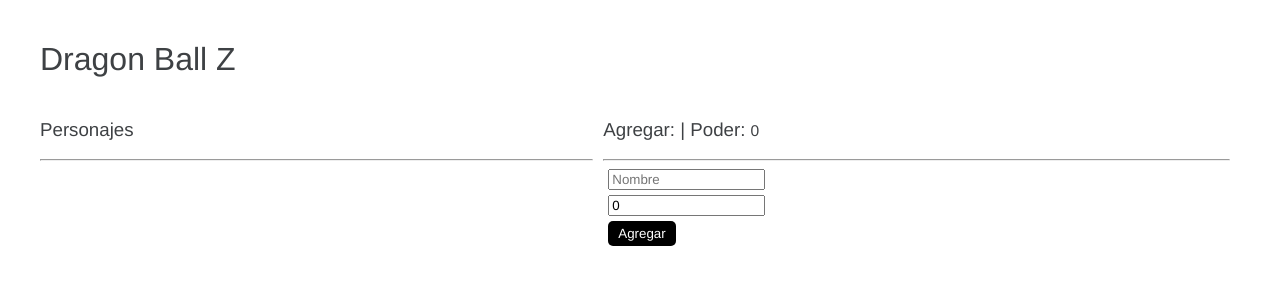
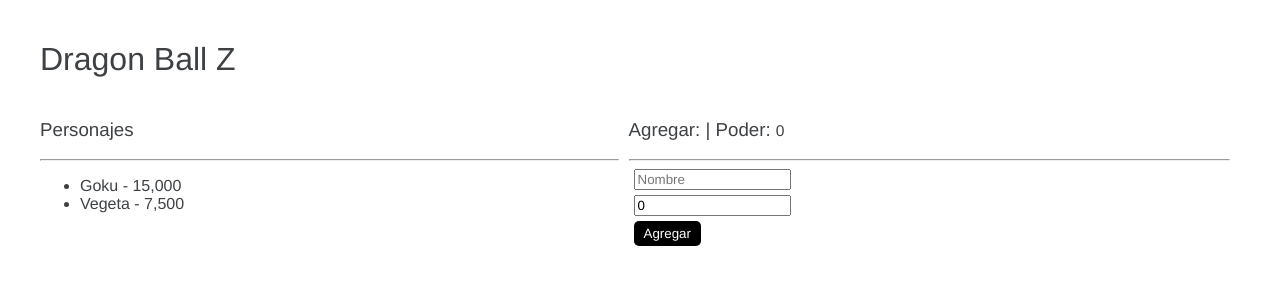
Before and after one commit to mihailmariusiondev/01-bases, an Angular app in the folder bases/: page / in a window 1280 px wide. Shown: the top 300 px of the page. Built offline with nearby package versions, Linux system fonts and the light colour scheme.

Commit message:
61-inputs

```diff
--- /dev/null
+++ b/bases/src/app/dbz/interfaces/dbz.interface.ts
@@ -0,0 +1,4 @@
+export interface Personaje {
+    nombre: string,
+    poder: number
+}
--- a/bases/src/app/dbz/main-page/main-page.component.html
+++ b/bases/src/app/dbz/main-page/main-page.component.html
@@ -3,7 +3,7 @@
 
 <div class="row">
     <div class="col">
-        <app-personajes></app-personajes>
+        <app-personajes [personajes]="personajes"></app-personajes>
     </div>
 
     <div class="col">
--- a/bases/src/app/dbz/main-page/main-page.component.ts
+++ b/bases/src/app/dbz/main-page/main-page.component.ts
@@ -1,9 +1,5 @@
 import { Component } from '@angular/core';
-
-interface Personaje {
-  nombre: string,
-  poder: number
-}
+import { Personaje } from '../interfaces/dbz.interface';
 
 @Component({
   selector: 'app-main-page',
--- a/bases/src/app/dbz/personajes/personajes.component.ts
+++ b/bases/src/app/dbz/personajes/personajes.component.ts
@@ -1,4 +1,5 @@
-import { Component } from '@angular/core';
+import { Component, Input } from '@angular/core';
+import { Personaje } from '../interfaces/dbz.interface';
 
 @Component({
   selector: 'app-personajes',
@@ -6,6 +7,6 @@
 })
 export class PersonajesComponent {
 
-  personajes: any[] = [];
+  @Input() personajes: Personaje[] = [];
 
 }
```
